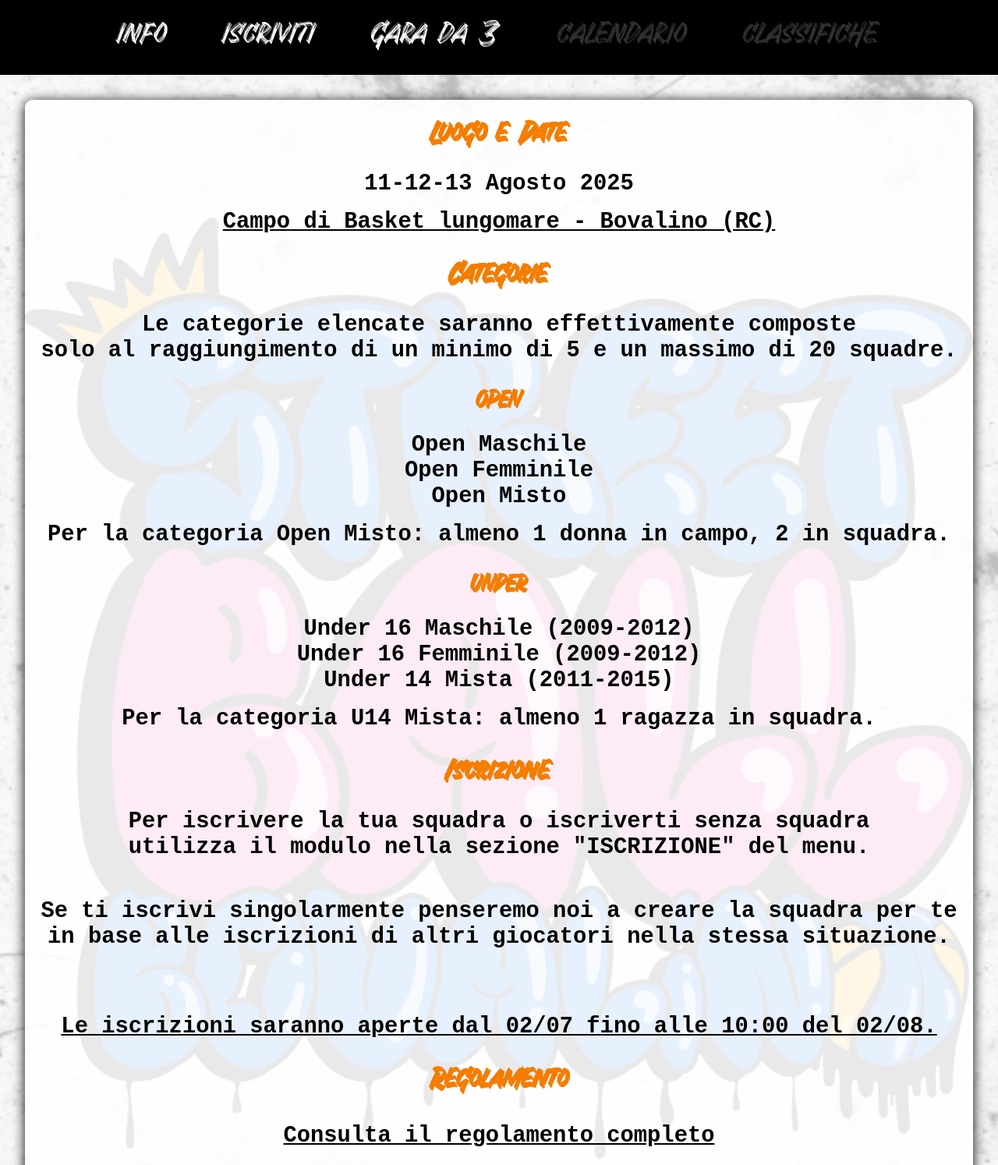
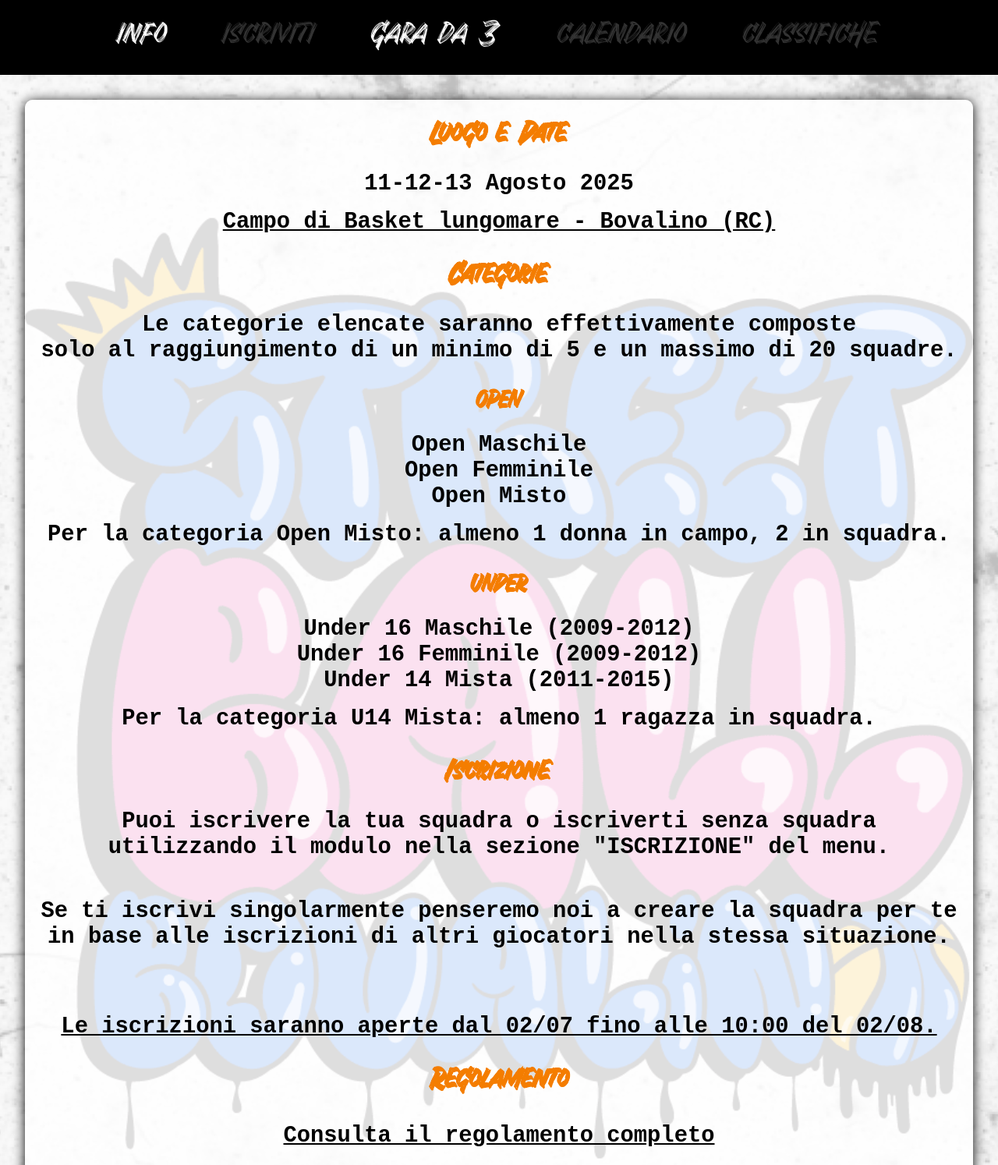
Before and after one commit to streetballbovalino/sbb, a website: page src/nav/info.html in a window 1280 px wide. Shown: the top 1494 px of the page at 78% size. Drawn offline with Linux system fonts and the light colour scheme.

Commit message:
disable registration button

```diff
--- a/src/nav/info.html
+++ b/src/nav/info.html
@@ -51,7 +51,7 @@
                 <p>Under 16 Maschile (2009-2012)<br>Under 16 Femminile (2009-2012)<br>Under 14 Mista (2011-2015)</p>
                 <p>Per la categoria U14 Mista: almeno 1 ragazza in squadra.</p>
                 <h2>Iscrizione</h2>
-                <p>Per iscrivere la tua squadra o iscriverti senza squadra<br>utilizza il modulo nella sezione "ISCRIZIONE" del menu.<br><br></p>
+                <p>Puoi iscrivere la tua squadra o iscriverti senza squadra<br>utilizzando il modulo nella sezione "ISCRIZIONE" del menu.<br><br></p>
                 <p>Se ti iscrivi singolarmente penseremo noi a creare la squadra per te<br>in base alle iscrizioni di altri giocatori nella stessa situazione.<br><br></p>
                 <br>
                 <p style="text-decoration: underline;">Le iscrizioni saranno aperte dal 02/07 fino alle 10:00 del 02/08.</p>
--- a/src/nav/menu.html
+++ b/src/nav/menu.html
@@ -5,7 +5,7 @@
     <span></span>
   </button>  <nav id="menu" class="active">
     <a href='info.html'>info</a>
-    <a href='team-registration.html'>iscriviti</a>
+    <a href='team-registration.html' class="disabled">iscriviti</a>
     <a href='three-point-registration.html'>gara da 3</a>
     <a href='calendar.html'class="disabled">calendario</a>
     <a href='rankings.html'class="disabled">classifiche</a>
--- a/src/styles/rankings-style.css
+++ b/src/styles/rankings-style.css
@@ -10,6 +10,7 @@
   box-sizing: border-box;
   margin: 0;
   padding: 0;
+
 }
 
 html, body {
@@ -68,7 +69,7 @@ th {
 
 .rankings-grid {
     display: grid;
-    grid-template-columns: 1fr 1fr 1fr;
+    grid-template-columns: 1fr; /*COLONNE DI CATEGORIE*/
     gap: 0.5rem;
     flex: 0.85;
 }
--- a/src/styles/style.css
+++ b/src/styles/style.css
@@ -155,7 +155,7 @@ main {
 /* -------- INFO CONTAINER -------- */
 .info-container {
   border-radius: 0.625rem;
-  background: rgba(255, 255, 255, 0.9);
+  background: rgba(255, 255, 255, 0.85);
   box-shadow: 0 2px 16px rgba(0, 0, 0, 1);
   display: flex;
   flex-direction: column;
```
Also changed, not shown: src/index.html (+1 -1 lines), src/nav/rankings.html (+0 -1 lines).
